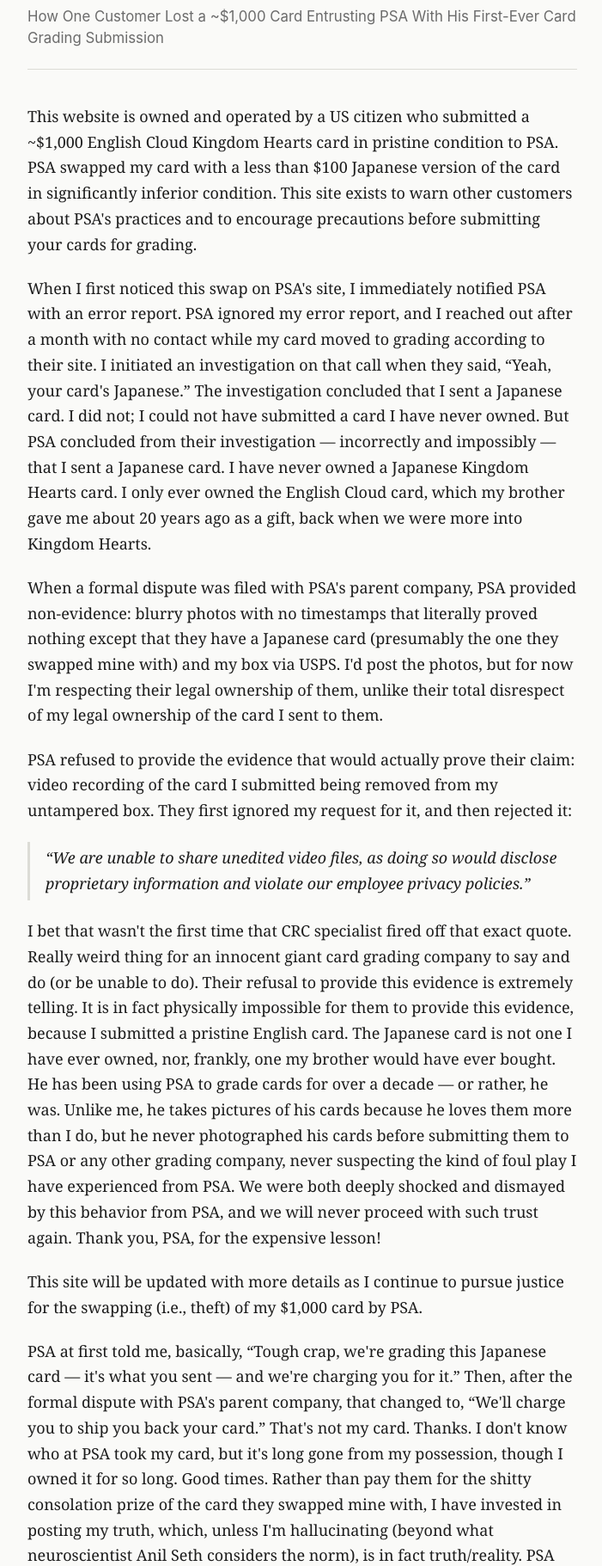
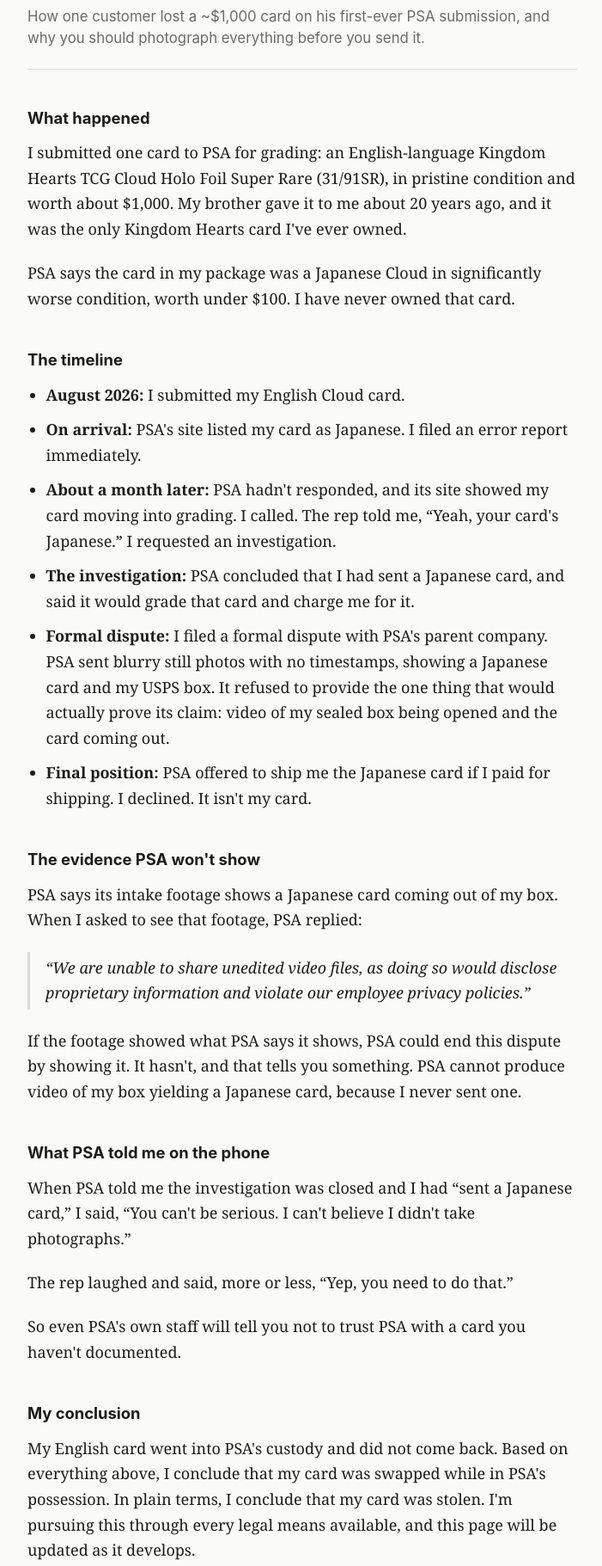
Before and after one commit to mrjcj/psaswaps, a plain HTML site: page index.html in a window 1280 px wide. Shown: the part 105-1926 px from the top of the page at 86% size, without its empty margins (288-989 px from the left). Drawn offline with Linux system fonts and the light colour scheme.

Commit message:
Rewrite site as tighter timeline version
Co-Authored-By: Claude Opus 5.5 <noreply@anthropic.com>
Claude-Session: https://claude.ai/code/session_019k6Hdac2fSxJp5ve8JUM84

```diff
--- a/index.html
+++ b/index.html
@@ -4,7 +4,7 @@
 <meta charset="utf-8">
 <meta name="viewport" content="width=device-width, initial-scale=1">
 <title>PSA Swaps Cards</title>
-<meta name="description" content="How one customer lost a ~$1,000 card entrusting PSA with his first-ever card grading submission.">
+<meta name="description" content="How one customer lost a ~$1,000 card on his first-ever PSA submission, and why you should photograph everything before you send it.">
 <style>
   :root {
     --bg: #fafaf8;
@@ -28,7 +28,7 @@
     margin: 0 auto;
     padding: 64px 20px 80px;
   }
-  h1, .sub, .callout, footer {
+  h1, h2, .sub, .callout, footer {
     font-family: -apple-system, BlinkMacSystemFont, "Segoe UI", Helvetica, Arial, sans-serif;
   }
   h1 {
@@ -36,15 +36,21 @@
     line-height: 1.2;
     margin: 0 0 10px;
   }
+  h2 {
+    font-size: 1.15rem;
+    margin: 2.2em 0 0.6em;
+  }
   .sub {
     color: var(--muted);
     font-size: 1.05rem;
     line-height: 1.45;
-    margin: 0 0 40px;
+    margin: 0 0 32px;
     padding-bottom: 24px;
     border-bottom: 1px solid var(--rule);
   }
   p { margin: 0 0 1.2em; }
+  ul { margin: 0 0 1.2em; padding-left: 1.2em; }
+  li { margin-bottom: 0.6em; }
   blockquote {
     margin: 0 0 1.2em;
     padding: 4px 0 4px 18px;
@@ -72,36 +78,43 @@
 <body>
 <main>
   <h1>PSA Swaps Cards</h1>
-  <p class="sub">How One Customer Lost a ~$1,000 Card Entrusting PSA With His First-Ever Card Grading Submission</p>
+  <p class="sub">How one customer lost a ~$1,000 card on his first-ever PSA submission, and why you should photograph everything before you send it.</p>
 
-  <p>This website is owned and operated by a US citizen who submitted a ~$1,000 English Cloud Kingdom Hearts card in pristine condition to PSA. PSA swapped my card with a less than $100 Japanese version of the card in significantly inferior condition. This site exists to warn other customers about PSA's practices and to encourage precautions before submitting your cards for grading.</p>
+  <h2>What happened</h2>
+  <p>I submitted one card to PSA for grading: an English-language Kingdom Hearts TCG Cloud Holo Foil Super Rare (31/91SR), in pristine condition and worth about $1,000. My brother gave it to me about 20 years ago, and it was the only Kingdom Hearts card I've ever owned.</p>
+  <p>PSA says the card in my package was a Japanese Cloud in significantly worse condition, worth under $100. I have never owned that card.</p>
 
-  <p>When I first noticed this swap on PSA's site, I immediately notified PSA with an error report. PSA ignored my error report, and I reached out after a month with no contact while my card moved to grading according to their site. I initiated an investigation on that call when they said, &ldquo;Yeah, your card's Japanese.&rdquo; The investigation concluded that I sent a Japanese card. I did not; I could not have submitted a card I have never owned. But PSA concluded from their investigation &mdash; incorrectly and impossibly &mdash; that I sent a Japanese card. I have never owned a Japanese Kingdom Hearts card. I only ever owned the English Cloud card, which my brother gave me about 20 years ago as a gift, back when we were more into Kingdom Hearts.</p>
+  <h2>The timeline</h2>
+  <ul>
+    <li><strong>August 2026:</strong> I submitted my English Cloud card.</li>
+    <li><strong>On arrival:</strong> PSA's site listed my card as Japanese. I filed an error report immediately.</li>
+    <li><strong>About a month later:</strong> PSA hadn't responded, and its site showed my card moving into grading. I called. The rep told me, &ldquo;Yeah, your card's Japanese.&rdquo; I requested an investigation.</li>
+    <li><strong>The investigation:</strong> PSA concluded that I had sent a Japanese card, and said it would grade that card and charge me for it.</li>
+    <li><strong>Formal dispute:</strong> I filed a formal dispute with PSA's parent company. PSA sent blurry still photos with no timestamps, showing a Japanese card and my USPS box. It refused to provide the one thing that would actually prove its claim: video of my sealed box being opened and the card coming out.</li>
+    <li><strong>Final position:</strong> PSA offered to ship me the Japanese card if I paid for shipping. I declined. It isn't my card.</li>
+  </ul>
 
-  <p>When a formal dispute was filed with PSA's parent company, PSA provided non-evidence: blurry photos with no timestamps that literally proved nothing except that they have a Japanese card (presumably the one they swapped mine with) and my box via USPS. I'd post the photos, but for now I'm respecting their legal ownership of them, unlike their total disrespect of my legal ownership of the card I sent to them.</p>
+  <h2>The evidence PSA won't show</h2>
+  <p>PSA says its intake footage shows a Japanese card coming out of my box. When I asked to see that footage, PSA replied:</p>
+  <blockquote>&ldquo;We are unable to share unedited video files, as doing so would disclose proprietary information and violate our employee privacy policies.&rdquo;</blockquote>
+  <p>If the footage showed what PSA says it shows, PSA could end this dispute by showing it. It hasn't, and that tells you something. PSA cannot produce video of my box yielding a Japanese card, because I never sent one.</p>
 
-  <p>PSA refused to provide the evidence that would actually prove their claim: video recording of the card I submitted being removed from my untampered box. They first ignored my request for it, and then rejected it:</p>
+  <h2>What PSA told me on the phone</h2>
+  <p>When PSA told me the investigation was closed and I had &ldquo;sent a Japanese card,&rdquo; I said, &ldquo;You can't be serious. I can't believe I didn't take photographs.&rdquo;</p>
+  <p>The rep laughed and said, more or less, &ldquo;Yep, you need to do that.&rdquo;</p>
+  <p>So even PSA's own staff will tell you not to trust PSA with a card you haven't documented.</p>
 
-  <blockquote>&ldquo;We are unable to share unedited video files, as doing so would disclose proprietary information and violate our employee privacy policies.&rdquo;</blockquote>
+  <h2>My conclusion</h2>
+  <p>My English card went into PSA's custody and did not come back. Based on everything above, I conclude that my card was swapped while in PSA's possession. In plain terms, I conclude that my card was stolen. I'm pursuing this through every legal means available, and this page will be updated as it develops.</p>
 
-  <p>I bet that wasn't the first time that CRC specialist fired off that exact quote. Really weird thing for an innocent giant card grading company to say and do (or be unable to do). Their refusal to provide this evidence is extremely telling. It is in fact physically impossible for them to provide this evidence, because I submitted a pristine English card. The Japanese card is not one I have ever owned, nor, frankly, one my brother would have ever bought. He has been using PSA to grade cards for over a decade &mdash; or rather, he was. Unlike me, he takes pictures of his cards because he loves them more than I do, but he never photographed his cards before submitting them to PSA or any other grading company, never suspecting the kind of foul play I have experienced from PSA. We were both deeply shocked and dismayed by this behavior from PSA, and we will never proceed with such trust again. Thank you, PSA, for the expensive lesson!</p>
+  <p class="callout">TAKE PHOTOS. Photograph and video every card, front and back, before you ship it, and record yourself packing the box. If trusting that your card will be handled properly matters to you, I'd strongly recommend not using PSA.</p>
 
-  <p>This site will be updated with more details as I continue to pursue justice for the swapping (i.e., theft) of my $1,000 card by PSA.</p>
-
-  <p>PSA at first told me, basically, &ldquo;Tough crap, we're grading this Japanese card &mdash; it's what you sent &mdash; and we're charging you for it.&rdquo; Then, after the formal dispute with PSA's parent company, that changed to, &ldquo;We'll charge you to ship you back your card.&rdquo; That's not my card. Thanks. I don't know who at PSA took my card, but it's long gone from my possession, though I owned it for so long. Good times. Rather than pay them for the shitty consolation prize of the card they swapped mine with, I have invested in posting my truth, which, unless I'm hallucinating (beyond what neuroscientist Anil Seth considers the norm), is in fact truth/reality. PSA sucks. That has been 100% of my experience with them.</p>
-
-  <p>On another note: when I posted a report of this theft/impropriety to Reddit after first reporting the error to PSA, my post was taken down and a moderator told me not to post misinformation. I didn't. They, however, acted childishly and irresponsibly in removing my post simply because they disliked the facts I reported, which I was sharing in search of help and guidance. Moderators with such careless regard for the truth do not deserve to be moderators. It's slightly suspicious, frankly. Oh well. PSA thieves, and Reddit's PSA page implicitly condones the procedure through suppression &mdash; I cannot imagine why. What can ya do? Humans. I've done bad things&hellip; but not these things. These are worse.</p>
-
-  <p>Everything on this page is 100% truthful, including this: when I last spoke to PSA on the phone (calling them because they would not reach back out to me after the initial investigation), they told me, &ldquo;Yep, we did our investigation (we were gonna let you know, you needed to wait longer) and you sent a Japanese card.&rdquo; I said, &ldquo;You can't be serious. I can't believe I didn't take photographs.&rdquo; The PSA rep on the phone literally laughed at me and said, more or less, &ldquo;Yep, you need to do that.&rdquo; In other words, even PSA admitted over the phone that they are not trustworthy enough to send things to without thoroughly documenting what you're sending in to protect yourself. I didn't know this. Apparently I should have; better late than never. This experience with PSA swapping (stealing) my card has been a tough lesson, and I hope sharing it keeps others from being betrayed by PSA, or any other grading company, as well.</p>
-
-  <p class="callout">TAKE PHOTOS! And I'd strongly recommend not using PSA if trusting that your card will be properly handled is important to you. This experience speaks volumes. Card swapped; investigation failed, twice.</p>
-
-  <p>Do I have some weird incentive to make up this bizarre lie and spend money on these websites? Or does PSA have a massive incentive to conceal any acts of impropriety, like this swapping of my card &mdash; hence the concealing and withholding of evidence?</p>
-
-  <p>Tough call&hellip; 😑</p>
+  <h2>Ask yourself</h2>
+  <p>Do I have some strange incentive to invent this story and pay for websites to tell it? Or does PSA, whose entire business depends on trust, have a massive incentive to conceal a swap and withhold the evidence?</p>
+  <p>Tough call. 😑</p>
 
   <footer>
-    <p>This site is not for sale. It is a gripe and informational site to warn customers based on my personal experience with PSA.</p>
+    <p>This site is not for sale. It is a noncommercial gripe and informational site based on my personal experience with PSA.</p>
     <p>Last updated November 2026.</p>
   </footer>
 </main>
```
